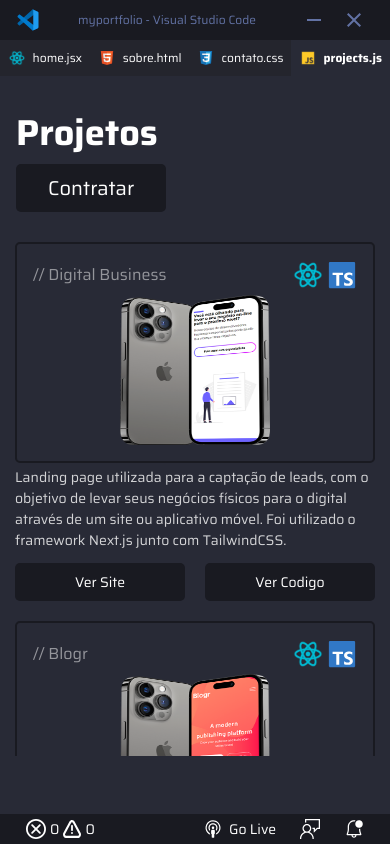
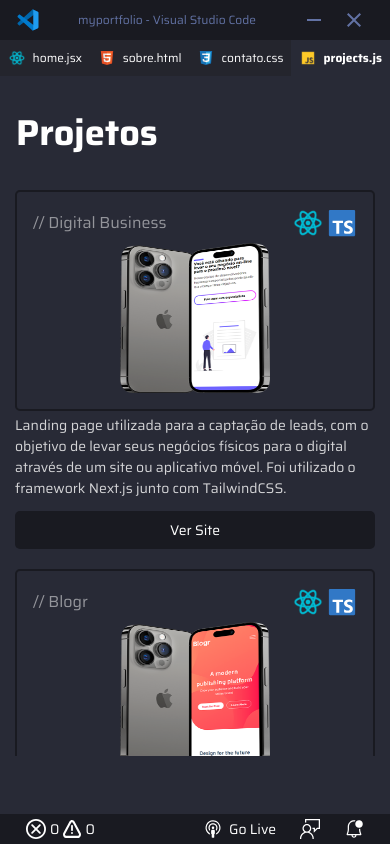
Before and after one commit to jaomanoel/Portfolio, a React (Vite) app: page /projects in a window 390 px wide. Built offline with nearby package versions, Linux system fonts and the light colour scheme.

Commit message:
chore(Projects): removed button of contract

```diff
--- a/src/pages/Projects/Projects.jsx
+++ b/src/pages/Projects/Projects.jsx
@@ -1,6 +1,4 @@
 import React from "react";
-import { useExplorer } from "../../data/hooks/useExplorer";
-
 import { useProjects } from "../../data/hooks/useProjects";
 
 const Projects = () => {
@@ -15,28 +13,10 @@ const Projects = () => {
                 className={`container-view px-16 md:px-0 mt-30 h-[77vh] 2xl:h-[80vh] bg-local bg-center bg-no-repeat bg-[url('../.././assets/images/projects/textfield.svg')]`}
             >
                 <div className="centralizador-col-center relative justify-start">
-                    {/*
-
-                    <div className="absolute hidden md:block top-0 left-0 w-full h-full">
-                        <div className="w-[105%] hidden md:block sticky top-[50%] left-[0%] text-center rotate-[28deg] -translate-y-2/4">
-                            <TextField Text={"Desenvolvedor Full-Stack"} />
-                        </div>
-                    </div>
-                    */}
-
                     <div className="flex z-10 flex-col items-start w-full gap-4 md:flex-row md:justify-between">
                         <h2 className="font-bold text-4xl text-white">
                             Projetos
                         </h2>
-
-                        <a
-                            className="h-48 bg-bg-dark-03 px-32 transition-all text-white flex items-center justify-center
-                            text-xl rounded-lg md:px-40 hover:bg-blue"
-                            href="https://wa.me/message/3RBRQY4FYXPKB1"
-                            target={"_blank"}
-                        >
-                            Contratar
-                        </a>
                     </div>
 
                     <div className="flex z-10 flex-wrap gap-20 justify-start md:justify-between">
@@ -84,23 +64,35 @@ const Projects = () => {
                                 </p>
 
                                 <div className="flex items-center justify-center pt-12 gap-20">
+                                    {project.link_site && (
                                         <a
-                                        className="h-38 w-2/4 hover:bg-blue transition-all bg-bg-dark-03 text-white flex items-center justify-center
-                                    text-sm md:text-base rounded-lg"
+                                            className={`h-38 ${
+                                                project.link_git
+                                                    ? "w-2/4"
+                                                    : "w-full"
+                                            } hover:bg-blue transition-all bg-bg-dark-03 text-white flex items-center justify-center
+                                    text-sm md:text-base rounded-lg`}
                                             href={project.link_site}
                                             target="_blank"
                                         >
                                             Ver Site
                                         </a>
+                                    )}
 
+                                    {project.link_git && (
                                         <a
-                                        className="h-38 w-2/4 hover:bg-blue transition-all bg-bg-dark-03 text-white flex items-center justify-center
-                                    text-sm md:text-base rounded-lg"
+                                            className={`h-38 ${
+                                                project.link_site
+                                                    ? "w-2/4"
+                                                    : "w-full"
+                                            } hover:bg-blue transition-all bg-bg-dark-03 text-white flex items-center justify-center
+                                    text-sm md:text-base rounded-lg`}
                                             href={project.link_git}
                                             target="_blank"
                                         >
                                             Ver Codigo
                                         </a>
+                                    )}
                                 </div>
                             </div>
                         ))}
```
Lines whose indentation alone changed are shown as unchanged.
